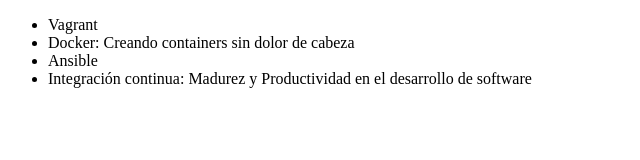
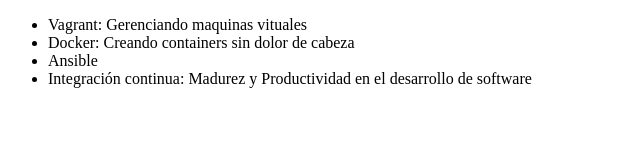
Before and after one commit to PeterOL-cell/alura-git, a plain HTML site: page index.html in a window 1280 px wide. Shown: the whole page, without its empty margins (0-640 px from the left). Drawn offline with Linux system fonts and the light colour scheme.

Commit message:
corrigiendo curso de vagrant

```diff
--- a/index.html
+++ b/index.html
@@ -6,7 +6,7 @@
 </head>
 <body>
      <ul>
-         <li> Vagrant </li>
+         <li> Vagrant: Gerenciando maquinas vituales </li>
          <li> Docker: Creando containers sin dolor de cabeza </li>
          <li> Ansible </li>
          <li> Integración continua: Madurez y Productividad en el desarrollo de software </li>
```
